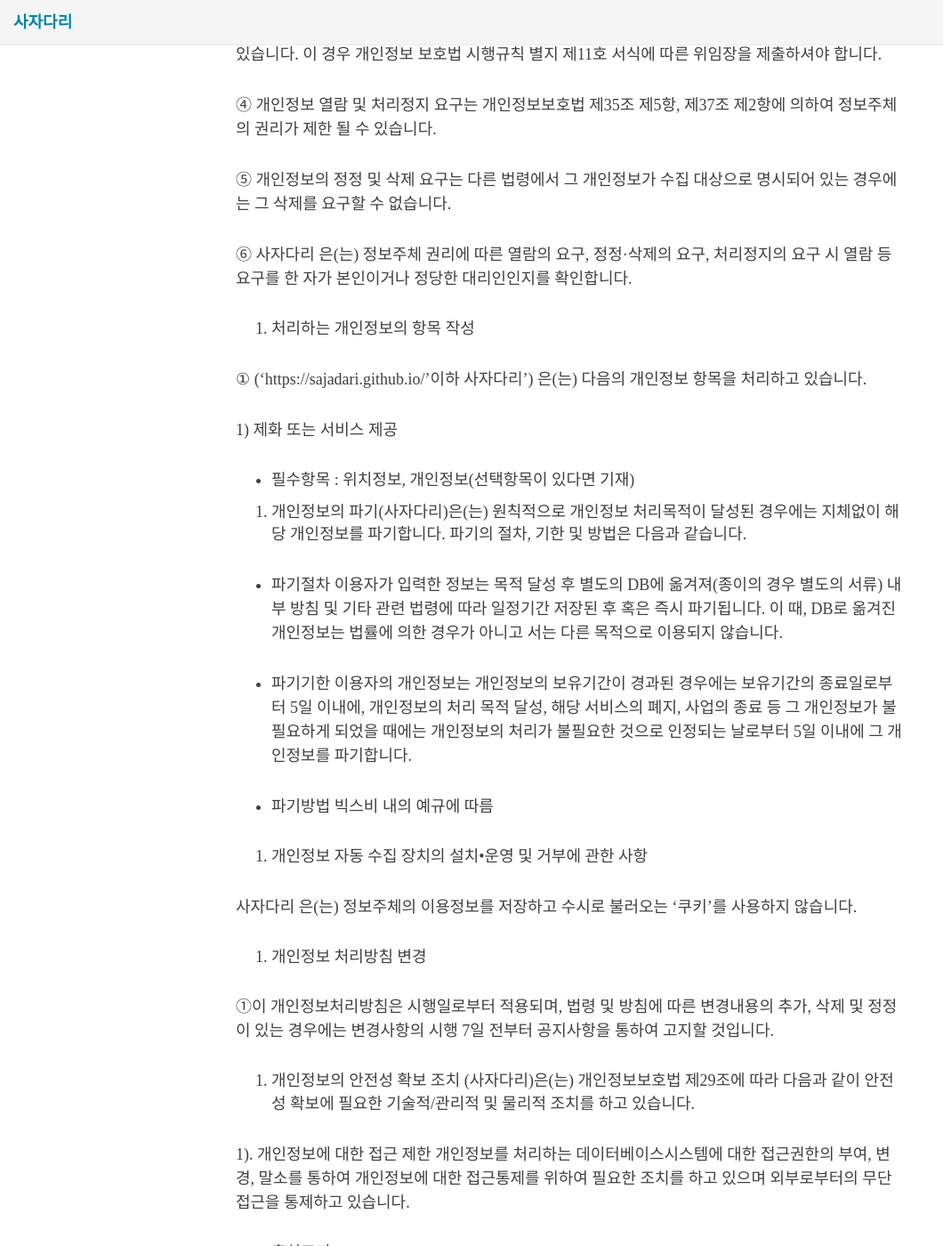
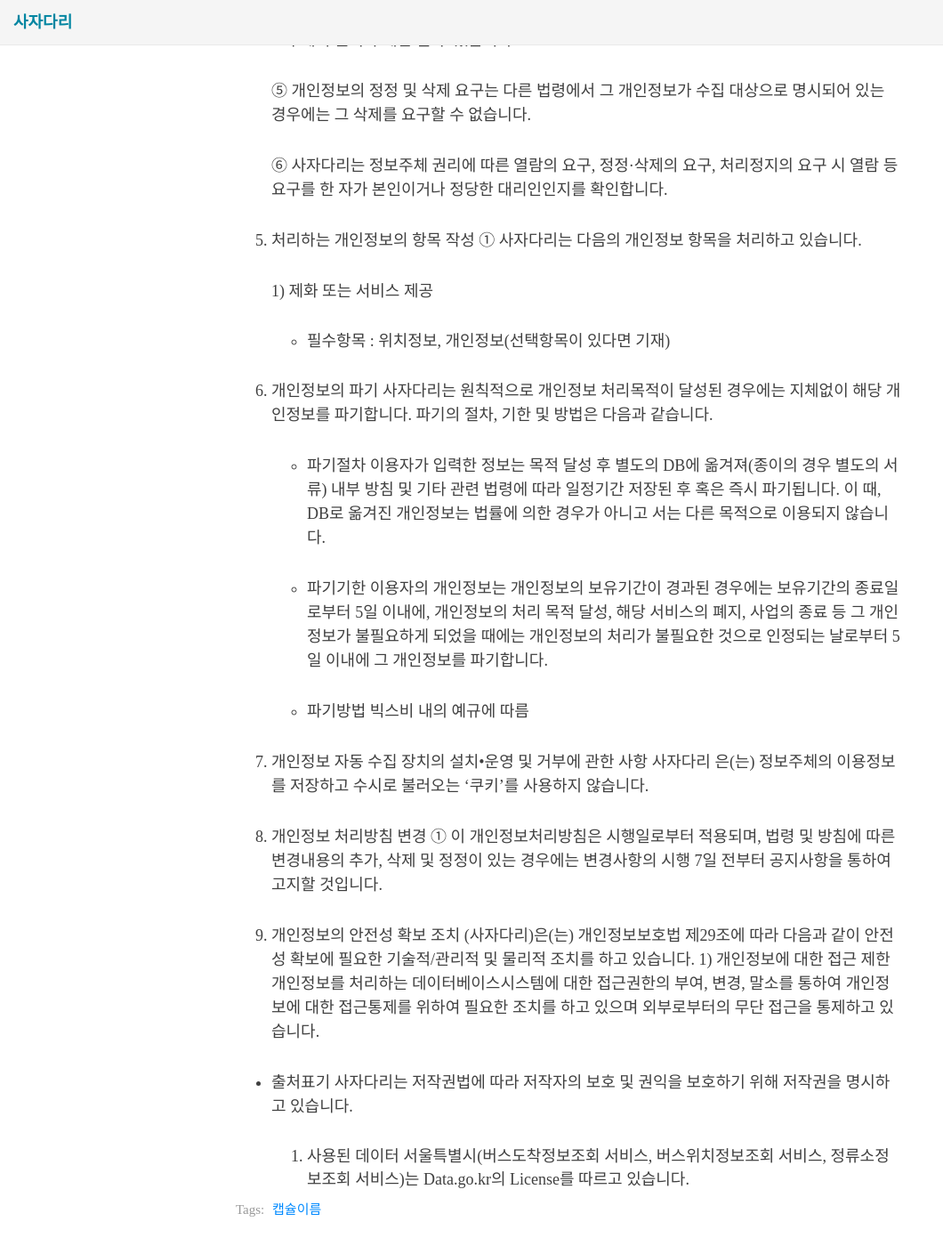
Before and after one commit to telusbixby/jjeun54.github.io, a Jekyll site: the page built from _posts/2020-04-08-first-post.md, in a window 1280 px wide and 1400 px high, scrolled down 1439 px. Shown: the whole window at 89% size, without its empty margins (0-1060 px from the left). Built offline with Jekyll 4.4.1, drawn with Linux system fonts in a browser that asks for light colours; nearby versions of some CDN libraries; some web fonts are replaced; some of the changed text lies outside the part shown.

Commit message:
edit first post

```diff
--- a/_posts/2020-04-08-first-post.md
+++ b/_posts/2020-04-08-first-post.md
@@ -14,73 +14,66 @@ tags: [캡슐이름]
 
 
 1. 개인정보의 처리 목적
-사자다리는 개인정보를 다음의 목적을 위해 처리합니다. 처리한 개인정보는 다음의 목적이외의 용도로는 사용되지 않으며 이용 목적이 변경될 시에는 사전동의를 구할 예정입니다.
+    사자다리는 개인정보를 다음의 목적을 위해 처리합니다. 처리한 개인정보는 다음의 목적이외의 용도로는 사용되지 않으며 이용 목적이 변경될 시에는 사전동의를 구할 예정입니다.
 
-+ 재화 또는 서비스 제공
-서비스 제공, 콘텐츠 제공 등을 목적으로 개인정보를 처리합니다.
+    + 재화 또는 서비스 제공
+    서비스 제공, 콘텐츠 제공 등을 목적으로 개인정보를 처리합니다.
 
 2. 개인정보 파일 현황
 
 3. 개인정보의 처리 및 보유 기간
+    ① (사자다리)은(는) 법령에 따른 개인정보 보유·이용기간 또는 정보주체로부터 개인정보를 수집시에 동의 받은 개인정보 보유, 이용기간 내에서 개인정보를 처리, 보유합니다.
 
-① (사자다리)은(는) 법령에 따른 개인정보 보유·이용기간 또는 정보주체로부터 개인정보를 수집시에 동의 받은 개인정보 보유, 이용기간 내에서 개인정보를 처리, 보유합니다.
+    ② 각각의 개인정보 처리 및 보유 기간은 다음과 같습니다.
+        1) 제화 또는 서비스 제공
+        제화 또는 서비스 제공과 관련한 개인정보는 수집, 이용에 관한 동의일로부터 위 이용목적을 위하여 보유, 이용됩니다.
+        - 보유근거 : finaldestination을 사용하기 위한 필수 정보, 롤하자를 사용하기 위한 필수 정보, maskinfo를 사용하기 위한 필수 정보
 
-② 각각의 개인정보 처리 및 보유 기간은 다음과 같습니다.
+4. 정보주체와 법정대리인의 권리·의무 및 그 행사방법
+    이용자는 개인정보주체로써 다음과 같은 권리를 행사할 수 있습니다.
 
-1). 제화 또는 서비스 제공
+    ① 정보주체는 사자다리에 대해 언제든지 개인정보 열람, 정정, 삭제, 처리정지 요구 등의 권리를 행사할 수 있습니다.
 
-제화 또는 서비스 제공과 관련한 개인정보는 수집, 이용에 관한 동의일로부터 위 이용목적을 위하여 보유, 이용됩니다.
+    ② 제1항에 따른 권리 행사는 사자다리에 대해 개인정보 보호법 시행령 제41조제1항에 따라, 서면, 전자우편, 모사전송(FAX) 등을 통하여 하실 수 있으며 사자다리은(는) 이에 대해 지체 없이 조치하겠습니다.
 
--보유근거 : finaldestination을 사용하기 위한 필수 정보, 롤하자를 사용하기 위한 필수 정보, maskinfo를 사용하기 위한 필수 정보
+    ③ 제1항에 따른 권리 행사는 정보주체의 법정대리인이나 위임을 받은 자 등 대리인을 통하여 하실 수 있습니다. 이 경우 개인정보 보호법 시행규칙 별지 제11호 서식에 따른 위임장을 제출하셔야 합니다.
 
-4. 정보주체와 법정대리인의 권리·의무 및 그 행사방법 이용자는 개인정보주체로써 다음과 같은 권리를 행사할 수 있습니다.
+    ④ 개인정보 열람 및 처리정지 요구는 개인정보보호법 제35조 제5항, 제37조 제2항에 의하여 정보주체의 권리가 제한 될 수 있습니다.
 
-① 정보주체는 사자다리에 대해 언제든지 개인정보 열람, 정정, 삭제, 처리정지 요구 등의 권리를 행사할 수 있습니다.
+    ⑤ 개인정보의 정정 및 삭제 요구는 다른 법령에서 그 개인정보가 수집 대상으로 명시되어 있는 경우에는 그 삭제를 요구할 수 없습니다.
 
-② 제1항에 따른 권리 행사는 사자다리에 대해 개인정보 보호법 시행령 제41조제1항에 따라, 서면, 전자우편, 모사전송(FAX) 등을 통하여 하실 수 있으며 사자다리은(는) 이에 대해 지체 없이 조치하겠습니다.
-
-③ 제1항에 따른 권리 행사는 정보주체의 법정대리인이나 위임을 받은 자 등 대리인을 통하여 하실 수 있습니다. 이 경우 개인정보 보호법 시행규칙 별지 제11호 서식에 따른 위임장을 제출하셔야 합니다.
-
-④ 개인정보 열람 및 처리정지 요구는 개인정보보호법 제35조 제5항, 제37조 제2항에 의하여 정보주체의 권리가 제한 될 수 있습니다.
-
-⑤ 개인정보의 정정 및 삭제 요구는 다른 법령에서 그 개인정보가 수집 대상으로 명시되어 있는 경우에는 그 삭제를 요구할 수 없습니다.
-
-⑥ 사자다리 은(는) 정보주체 권리에 따른 열람의 요구, 정정·삭제의 요구, 처리정지의 요구 시 열람 등 요구를 한 자가 본인이거나 정당한 대리인인지를 확인합니다.
+    ⑥ 사자다리는 정보주체 권리에 따른 열람의 요구, 정정·삭제의 요구, 처리정지의 요구 시 열람 등 요구를 한 자가 본인이거나 정당한 대리인인지를 확인합니다.
 
 5. 처리하는 개인정보의 항목 작성
+    ① 사자다리는 다음의 개인정보 항목을 처리하고 있습니다.
 
-① ('https://sajadari.github.io/'이하 사자다리') 은(는) 다음의 개인정보 항목을 처리하고 있습니다.
+    1) 제화 또는 서비스 제공
+    - 필수항목 : 위치정보, 개인정보(선택항목이 있다면 기재)
 
-1) 제화 또는 서비스 제공
-- 필수항목 : 위치정보, 개인정보(선택항목이 있다면 기재)
+6. 개인정보의 파기
+    사자다리는 원칙적으로 개인정보 처리목적이 달성된 경우에는 지체없이 해당 개인정보를 파기합니다. 파기의 절차, 기한 및 방법은 다음과 같습니다.
 
-6. 개인정보의 파기(사자다리)은(는) 원칙적으로 개인정보 처리목적이 달성된 경우에는 지체없이 해당 개인정보를 파기합니다. 파기의 절차, 기한 및 방법은 다음과 같습니다.
+    - 파기절차
+    이용자가 입력한 정보는 목적 달성 후 별도의 DB에 옮겨져(종이의 경우 별도의 서류) 내부 방침 및 기타 관련 법령에 따라 일정기간 저장된 후 혹은 즉시 파기됩니다. 이 때, DB로 옮겨진 개인정보는 법률에 의한 경우가 아니고 서는 다른 목적으로 이용되지 않습니다.
 
-- 파기절차
-이용자가 입력한 정보는 목적 달성 후 별도의 DB에 옮겨져(종이의 경우 별도의 서류) 내부 방침 및 기타 관련 법령에 따라 일정기간 저장된 후 혹은 즉시 파기됩니다. 이 때, DB로 옮겨진 개인정보는 법률에 의한 경우가 아니고 서는 다른 목적으로 이용되지 않습니다.
+    - 파기기한
+    이용자의 개인정보는 개인정보의 보유기간이 경과된 경우에는 보유기간의 종료일로부터 5일 이내에, 개인정보의 처리 목적 달성, 해당 서비스의 폐지, 사업의 종료 등 그 개인정보가 불필요하게 되었을 때에는 개인정보의 처리가 불필요한 것으로 인정되는 날로부터 5일 이내에 그 개인정보를 파기합니다.
 
-- 파기기한
-이용자의 개인정보는 개인정보의 보유기간이 경과된 경우에는 보유기간의 종료일로부터 5일 이내에, 개인정보의 처리 목적 달성, 해당 서비스의 폐지, 사업의 종료 등 그 개인정보가 불필요하게 되었을 때에는 개인정보의 처리가 불필요한 것으로 인정되는 날로부터 5일 이내에 그 개인정보를 파기합니다.
-
-- 파기방법
-빅스비 내의 예규에 따름
+    - 파기방법
+    빅스비 내의 예규에 따름
 
 7. 개인정보 자동 수집 장치의 설치•운영 및 거부에 관한 사항
-
-사자다리 은(는) 정보주체의 이용정보를 저장하고 수시로 불러오는 ‘쿠키’를 사용하지 않습니다.
+    사자다리 은(는) 정보주체의 이용정보를 저장하고 수시로 불러오는 ‘쿠키’를 사용하지 않습니다.
 
 8. 개인정보 처리방침 변경
-
-①이 개인정보처리방침은 시행일로부터 적용되며, 법령 및 방침에 따른 변경내용의 추가, 삭제 및 정정이 있는 경우에는 변경사항의 시행 7일 전부터 공지사항을 통하여 고지할 것입니다.
+    ① 이 개인정보처리방침은 시행일로부터 적용되며, 법령 및 방침에 따른 변경내용의 추가, 삭제 및 정정이 있는 경우에는 변경사항의 시행 7일 전부터 공지사항을 통하여 고지할 것입니다.
 
 9. 개인정보의 안전성 확보 조치 (사자다리)은(는) 개인정보보호법 제29조에 따라 다음과 같이 안전성 확보에 필요한 기술적/관리적 및 물리적 조치를 하고 있습니다.
-
-1). 개인정보에 대한 접근 제한
-개인정보를 처리하는 데이터베이스시스템에 대한 접근권한의 부여, 변경, 말소를 통하여 개인정보에 대한 접근통제를 위하여 필요한 조치를 하고 있으며 외부로부터의 무단 접근을 통제하고 있습니다.
+    1) 개인정보에 대한 접근 제한
+    개인정보를 처리하는 데이터베이스시스템에 대한 접근권한의 부여, 변경, 말소를 통하여 개인정보에 대한 접근통제를 위하여 필요한 조치를 하고 있으며 외부로부터의 무단 접근을 통제하고 있습니다.
 
 
 * 출처표기
+    사자다리는 저작권법에 따라 저작자의 보호 및 권익을 보호하기 위해 저작권을 명시하고 있습니다.
 
-사자다리는 저작권법에 따라 저작자의 보호 및 권익을 보호하기 위해 저작권을 명시하고 있습니다.
-
-1. 사용된 데이터 서울특별시(버스도착정보조회 서비스, 버스위치정보조회 서비스, 정류소정보조회 서비스)는 Data.go.kr의 License를 따르고 있습니다.
+    1. 사용된 데이터 서울특별시(버스도착정보조회 서비스, 버스위치정보조회 서비스, 정류소정보조회 서비스)는 Data.go.kr의 License를 따르고 있습니다.
```
